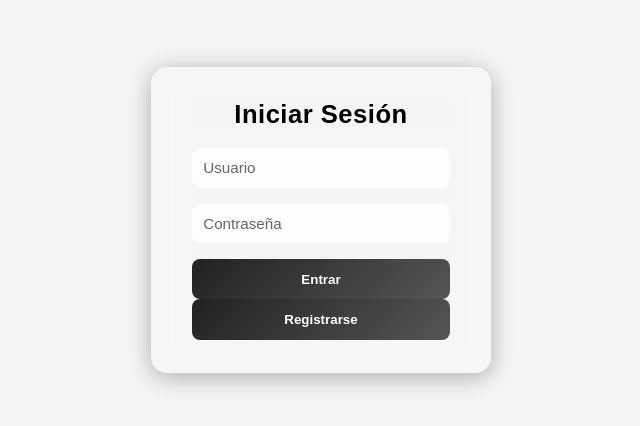
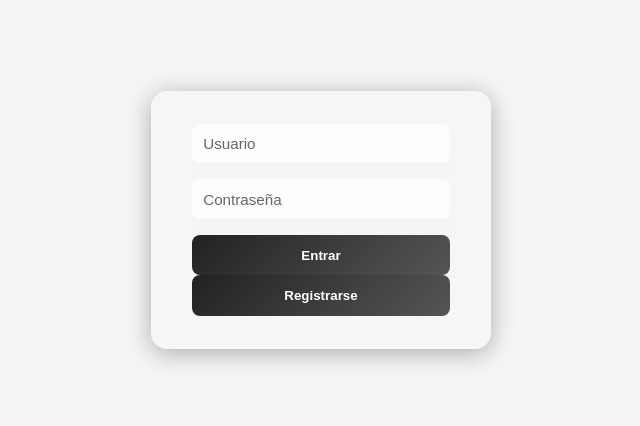
Before and after one commit to VictorMoyan0/Wallet, a React (Vite) app: page /menu in a window 1280 px wide. Shown: the part 180-606 px from the top of the page, without its empty margins (319-959 px from the left). Built offline with nearby package versions, Linux system fonts and the light colour scheme.

Commit message:
remove h2

```diff
--- a/src/components/Login.jsx
+++ b/src/components/Login.jsx
@@ -28,7 +28,6 @@ function Login() {
   };
     return (
         <div className="login-container">
-            <h2>Iniciar Sesión</h2>
             <form onSubmit={handleSubmit}>
               <input type="text" name="user" placeholder="Usuario"/>
               <input type="password" name="passwd" placeholder="Contraseña"/>
```
